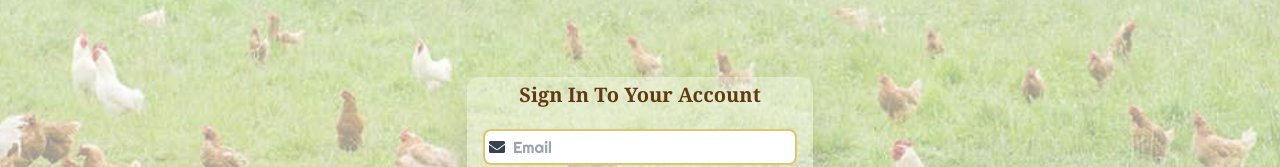
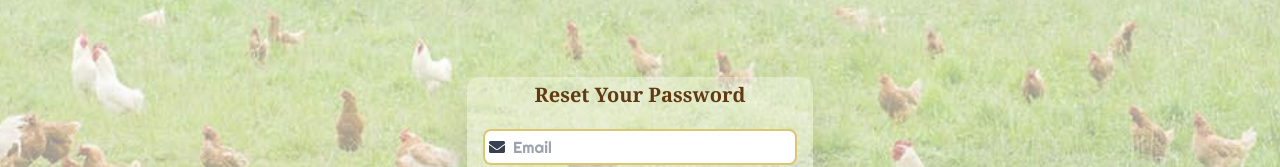
Before and after one commit to HenryAnyiam/traqstock-client, a React (Create React App) app: page /forgot-password in a window 1280 px wide. Shown: the part 231-398 px from the top of the page. Built offline with nearby package versions, Linux system fonts and the light colour scheme.

Commit message:
Add reset password page

```diff
--- a/src/Components/ResetPassword.js
+++ b/src/Components/ResetPassword.js
@@ -13,7 +13,7 @@ function ResetPassword() {
         </div>
         <div className="flex justify-center items-center" id="forms">
           <div className="bg-white/[.3] shadow-2xl rounded-xl h-fit w-60 lg:w-fit">
-            <p className="text-center rounded-xl font-bold font-serif text-base-brown p-1 w-full mb-2 text-xl">Sign In To Your Account</p>
+            <p className="text-center rounded-xl font-bold font-serif text-base-brown p-1 w-full mb-2 text-xl">Reset Your Password</p>
             <form>
               <div className="m-4 flex items-center">
                   <div className="bg-white h-9 flex items-center p-1 border-2 border-r-0 border-hover-gold rounded-l-lg">
```
